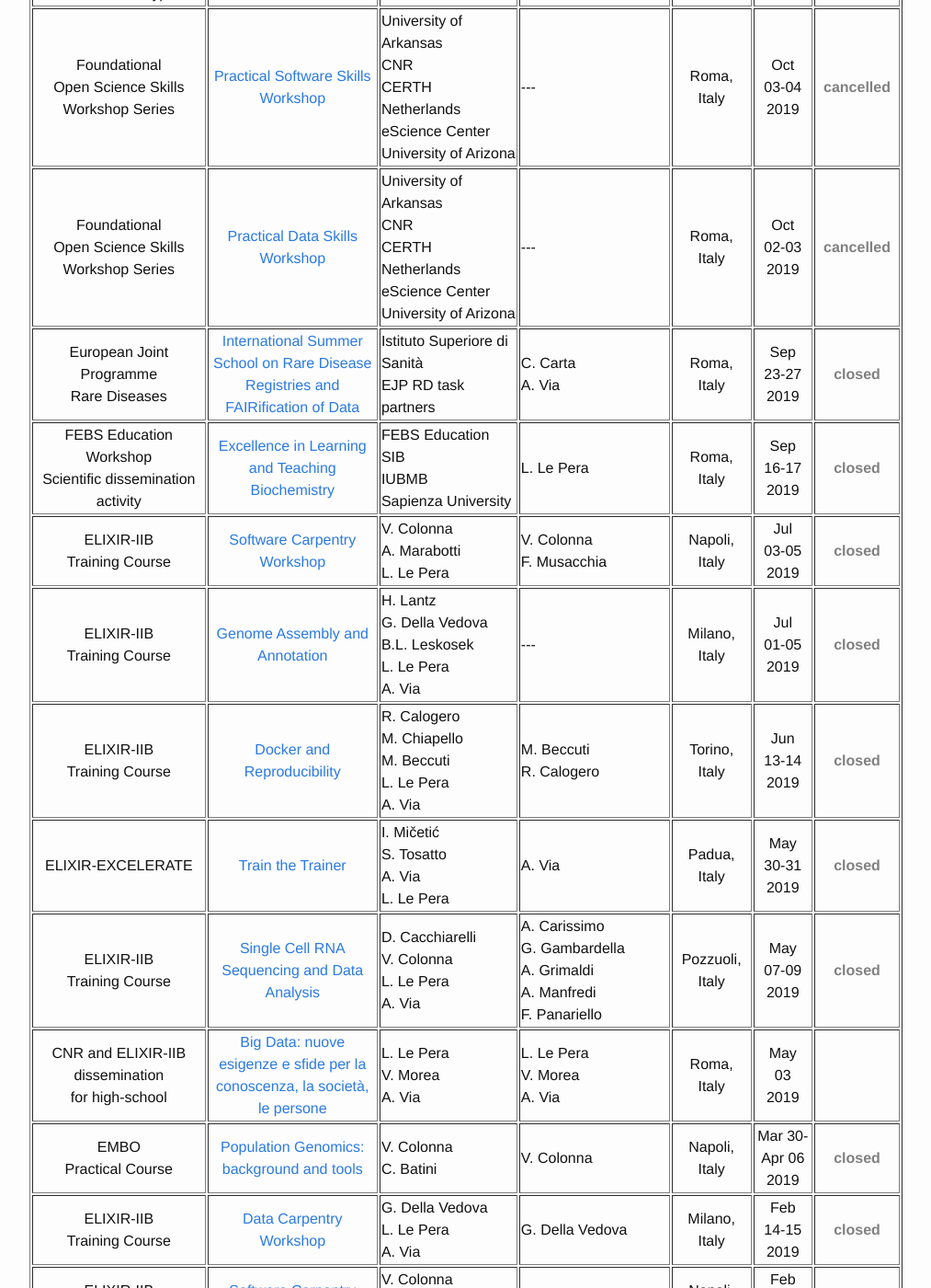
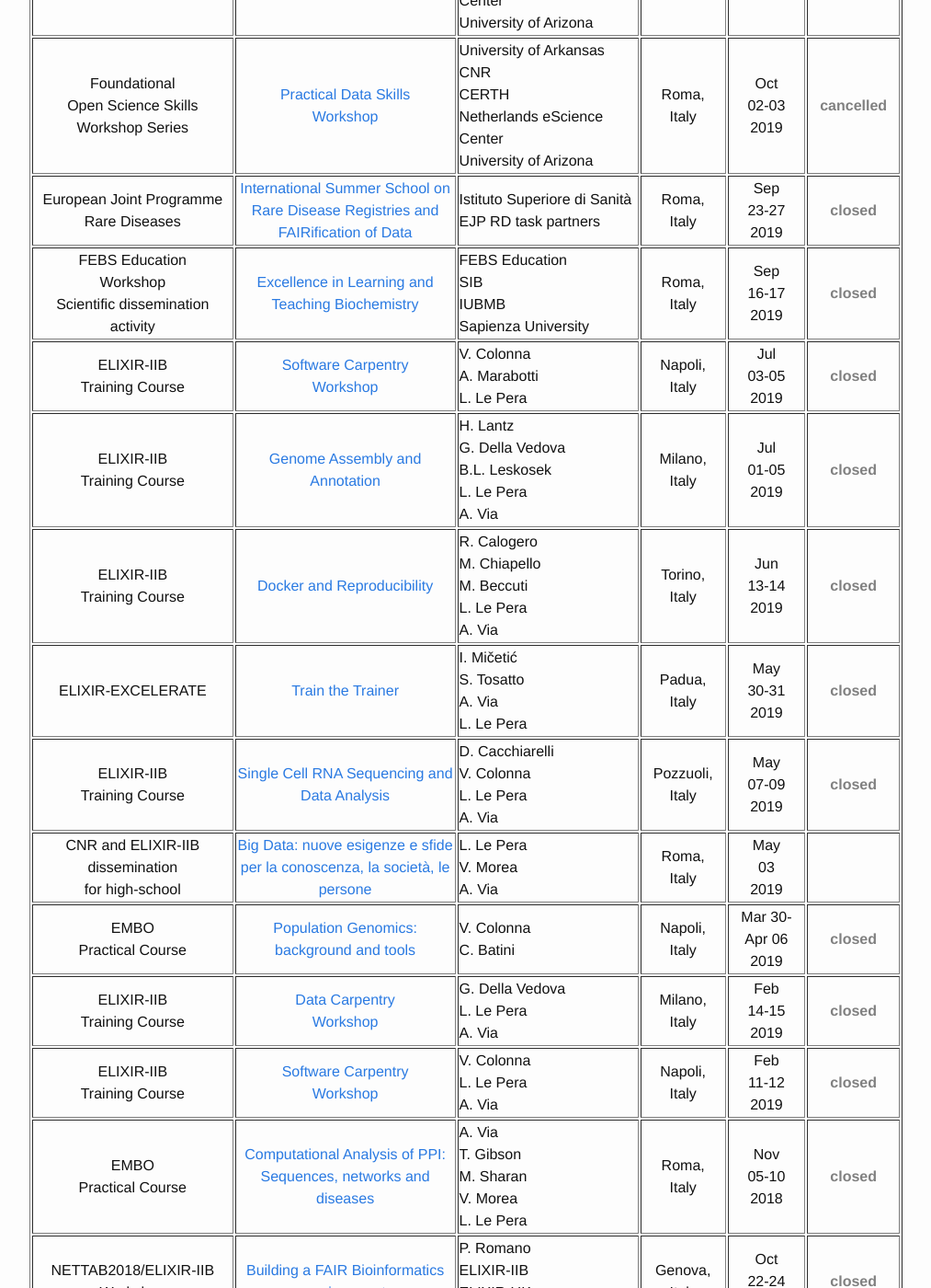
Before and after one commit to ELIXIR-IIB-training/website, a Jekyll site: the page built from _pages/01-all_events.md, in a window 1280 px wide and 1400 px high, scrolled down 873 px. Shown: the whole window at 92% size, without its empty margins (238-1251 px from the left). Built offline with Jekyll 4.4.1, drawn with Linux system fonts in a browser that asks for light colours; some of the changed text lies outside the part shown.

Commit message:
Update ELXIR Innovation Organisers and Delete Speakers column

```diff
--- a/_pages/01-all_events.md
+++ b/_pages/01-all_events.md
@@ -9,7 +9,7 @@ permalink: /all_events_2018_2019/
 	<td height="50" width="200" align="center"><b>Event</b></td>
    <td height="50" width="220" align="center"><b>Title</b></td>
    <td height="50" width="180" align="center"><b>Organisers</b></td>
-   #<td height="50" width="180" align="center"><b>Speakers/<br>Trainers/Helpers<br>(ELIXIR-IIB)</b></td>
+   <!-- <td height="50" width="150"></td> -->
    <td height="50" width="75" align="center"><b>Venue</b></td>
    <td height="50" width="75" align="center"><b>Date</b></td>
    <td height="50" width="90" align="center"><b>Application</b></td>
@@ -18,7 +18,7 @@ permalink: /all_events_2018_2019/
 <td height="50" align="center">ELIXIR Innovation and SME Forum</td>
    <td height="50" width="220" align="center"><a href="https://elixir-europe.org/events/sme-2019-milan">Data management<br>in the life sciences - a driver<br>for innovation</a></td>
    <td height="50" width="150">ELIXIR-IIB Industry Working Group<br>ELIXIR-EU Industry Officer</td>
-   #<td height="50" width="150"></td>
+   <!-- <td height="50" width="150"></td> -->
    <td height="50" align="center">Milano,<br>Italy</td>
    <td height="50" width="75" align="center">Nov<br>27-28<br>2019</td>
    <td height="50" align="center"><font color="green"><b>open</b></font></td>
@@ -27,7 +27,7 @@ permalink: /all_events_2018_2019/
 <td height="50" align="center">Biohackathon-Europe</td>
    <td height="50" width="220" align="center"><a href="https://www.biohackathon-europe.org/index.html">ELIXIR<br>Biohackathon 2019</a></td>
    <td height="50" width="150">ELIXIR<br>National Bioscience Database Center (NBDC)<br>Database Center for Life Science (DBCLS)</td>
-   #<td height="50" width="150"></td>
+   <!-- <td height="50" width="150"></td> -->
    <td height="50" align="center">Paris,<br>France</td>
    <td height="50" width="75" align="center">Nov<br>18-22<br>2019</td>
    <td height="50" align="center"><font color="red"><b>full</b></font></td>
@@ -36,7 +36,7 @@ permalink: /all_events_2018_2019/
 <td height="50" align="center">NETTAB/BBCC2019<br>Joint Meeting</td>
    <td height="50" width="220" align="center"><a href="http://www.igst.it/nettab/2019/">NETTAB/BBCC 2019<br>Meeting<br></a></td>
    <td height="50" width="150">A. Facchiano<br>P. Romano<br>A. Marabotti<br>R. Tagliaferri</td>
-   #<td height="50" width="150"></td>
+   <!-- <td height="50" width="150"></td> -->
    <td height="50" align="center">Salerno,<br>Italy</td>
    <td height="50" width="75" align="center">Nov<br>11-13<br>2019</td>
    <td height="50" align="center"><font color="green"><b>open</b></font></td>
@@ -45,7 +45,7 @@ permalink: /all_events_2018_2019/
 <td height="50" align="center">ELIXIR-IIB<br>Training Session<br>(as part of the<br>Ph.D. Program in Science, Technology and Biotechnology for Sustainability)</td>
    <td height="50" width="220" align="center"><a href="https://datacarpentry.org/python-ecology-lesson/">Data manipulation and visualisation in Python</a><br>(materials from<br>Data Carpentry for Ecologists, <a href="https://creativecommons.org/licenses/by/4.0/">Copyright © Software Carpentry</a>)</td>
    <td height="50" width="150">Tuscia University<br>G. Chillemi</td>
-   #<td height="50" width="150">G. Chillemi<br>A. Via</td>
+   <!-- <td height="50" width="150"></td> -->
    <td height="50" align="center">Viterbo,<br>Italy</td>
    <td height="50" width="75" align="center">Oct<br>09<br>2019</td>
    <td height="50" align="center"><font color="grey"><b>closed</b></font></td>
@@ -54,7 +54,7 @@ permalink: /all_events_2018_2019/
 <td height="50" align="center">Foundational <br>Open Science Skills <br>Workshop Series</td>
    <td height="50" width="220" align="center"><a href="http://bit.ly/foss-rome-19">Practical Software Skills<br>Workshop</a></td>
    <td height="50" width="150">University of Arkansas<br>CNR<br>CERTH<br>Netherlands eScience Center<br>University of Arizona</td>
-   #<td height="50" width="150"> --- </td>
+   <!-- <td height="50" width="150"></td> -->
    <td height="50" align="center">Roma,<br>Italy</td>
    <td height="50" width="75" align="center">Oct<br>03-04<br>2019</td>
    <td height="50" align="center"><font color="grey"><b> cancelled </b></font></td>
@@ -63,7 +63,7 @@ permalink: /all_events_2018_2019/
 <td height="50" align="center">Foundational <br>Open Science Skills <br>Workshop Series</td>
    <td height="50" width="220" align="center"><a href="http://bit.ly/foss-rome-19">Practical Data Skills<br>Workshop</a></td>
    <td height="50" width="150">University of Arkansas<br>CNR<br>CERTH<br>Netherlands eScience Center<br>University of Arizona</td>
-   #<td height="50" width="150"> --- </td>
+   <!-- <td height="50" width="150"></td> -->
    <td height="50" align="center">Roma,<br>Italy</td>
    <td height="50" width="75" align="center">Oct<br>02-03<br>2019</td>
    <td height="50" align="center"><font color="grey"><b> cancelled </b></font></td>
@@ -72,7 +72,7 @@ permalink: /all_events_2018_2019/
 <td height="50" align="center">European Joint Programme<br>Rare Diseases</td>
    <td height="50" width="220" align="center"><a href="http://www.ejprarediseases.org/index.php/international-summer-school-on-rare-disease-registries-and-fairification-of-data/">International Summer School on Rare Disease Registries and FAIRification of Data</a></td>
    <td height="50" width="150">Istituto Superiore di Sanità<br>EJP RD task partners</td>
-   #<td height="50" width="150">C. Carta<br>A. Via</td>
+   <!-- <td height="50" width="150"></td> -->
    <td height="50" align="center">Roma,<br>Italy</td>
    <td height="50" width="75" align="center">Sep<br>23-27<br>2019</td>
    <td height="50" align="center"><font color="grey"><b>closed</b></font></td>
@@ -81,7 +81,7 @@ permalink: /all_events_2018_2019/
 <td height="50" align="center">FEBS Education<br>Workshop<br>Scientific dissemination activity</td>
    <td height="50" width="220" align="center"><a href="https://sites.google.com/prod/uniroma1.it/eltbiochemistry2019/">Excellence in Learning and Teaching Biochemistry</a></td>
    <td height="50" width="150">FEBS Education<br>SIB<br>IUBMB<br>Sapienza University</td>
-   #<td height="50" width="150">L. Le Pera</td>
+   <!-- <td height="50" width="150"></td> -->
    <td height="50" align="center">Roma,<br>Italy</td>
    <td height="50" width="75" align="center">Sep<br>16-17<br>2019</td>
    <td height="50" align="center"><font color="grey"><b>closed</b></font></td>
@@ -90,7 +90,7 @@ permalink: /all_events_2018_2019/
 <td height="50" align="center">ELIXIR-IIB<br>Training Course</td>
    <td height="50" width="220" align="center"><a href="https://elixir-iib-training.github.io/website/2019/07/05/SWC-Napoli.html">Software Carpentry<br>Workshop</a></td>
    <td height="50" width="150">V. Colonna<br>A. Marabotti<br>L. Le Pera</td>
-   #<td height="50" width="150">V. Colonna<br>F. Musacchia</td>
+   <!-- <td height="50" width="150"></td> -->
    <td height="50" align="center">Napoli,<br>Italy</td>
    <td height="50" width="75" align="center">Jul<br>03-05<br>2019</td>
    <td height="50" align="center"><font color="grey"><b>closed</b></font></td>
@@ -99,7 +99,7 @@ permalink: /all_events_2018_2019/
 <td height="50" align="center">ELIXIR-IIB<br>Training Course</td>
    <td height="50" width="220" align="center"><a href="https://elixir-iib-training.github.io/website/2019/07/01/Genome-Assembly_Milano-Bicocca.html">Genome Assembly and Annotation</a></td>
    <td height="50" width="150">H. Lantz<br>G. Della Vedova<br>B.L. Leskosek<br>L. Le Pera<br>A. Via</td>
-   #<td height="50" width="150"> --- </td>
+   <!-- <td height="50" width="150"></td> -->
    <td height="50" align="center">Milano,<br>Italy</td>
    <td height="50" width="75" align="center">Jul<br>01-05<br>2019</td>
    <td height="50" align="center"><font color="grey"><b>closed</b></font></td>
@@ -108,7 +108,7 @@ permalink: /all_events_2018_2019/
 <td height="50" align="center">ELIXIR-IIB<br>Training Course</td>
    <td height="50" width="220" align="center"><a href="https://elixir-iib-training.github.io/website/2019/06/13/Docker-and-Reproducibility_Turin.html">Docker and Reproducibility</a></td>
    <td height="50" width="150">R. Calogero<br>M. Chiapello<br>M. Beccuti<br>L. Le Pera<br>A. Via</td>
-   #<td height="50" width="150">M. Beccuti<br>R. Calogero</td>
+   <!-- <td height="50" width="150"></td> -->
    <td height="50" align="center">Torino,<br>Italy</td>
    <td height="50" width="75" align="center">Jun<br>13-14<br>2019</td>
    <td height="50" align="center"><font color="grey"><b>closed</b></font></td>
@@ -117,7 +117,7 @@ permalink: /all_events_2018_2019/
 <td height="50" align="center">ELIXIR-EXCELERATE</td>
    <td height="50" width="220" align="center"><a href="https://elixir-iib-training.github.io/website/2019/05/30/train-the-trainer-padua.html">Train the Trainer</a></td>
    <td height="50">I. Mičetić<br>S. Tosatto<br>A. Via<br>L. Le Pera</td>
-   #<td height="50">A. Via</td>
+   <!-- <td height="50" width="150"></td> -->
    <td height="50" align="center">Padua,<br>Italy</td>
    <td height="50" width="75" align="center">May<br>30-31<br>2019</td>
    <td height="50" align="center"><font color="grey"><b>closed</b></font></td>
@@ -126,7 +126,7 @@ permalink: /all_events_2018_2019/
 <td height="50" align="center">ELIXIR-IIB<br>Training Course</td>
    <td height="50" width="220" align="center"><a href="https://elixir-iib-training.github.io/website/2019/05/07/SingleCell-Pozzuoli.html">Single Cell RNA Sequencing and Data Analysis</a></td>
    <td height="50" width="150">D. Cacchiarelli<br>V. Colonna<br>L. Le Pera<br>A. Via</td>
-   #<td height="50" width="150">A. Carissimo<br>G. Gambardella<br>A. Grimaldi<br>A. Manfredi<br>F. Panariello</td>
+   <!-- <td height="50" width="150"></td> -->
    <td height="50" align="center">Pozzuoli,<br>Italy</td>
    <td height="50" width="75" align="center">May<br>07-09<br>2019</td>
    <td height="50" align="center"><font color="grey"><b>closed</b></font></td>
@@ -135,7 +135,7 @@ permalink: /all_events_2018_2019/
 <td height="50" align="center">CNR and ELIXIR-IIB<br>dissemination<br>for high-school</td>
    <td height="50" width="220" align="center"><a href="http://liceodantealighieri.it/content/ciclo-di-conferenze-2-3-maggio-2019-dipartimento-di-matematica-e-fisica-0">Big Data: nuove esigenze e sfide per la conoscenza, la società, le persone</a></td>
    <td height="50" width="150">L. Le Pera <br>V. Morea<br>A. Via</td>
-   #<td height="50" width="150">L. Le Pera <br>V. Morea<br>A. Via</td>
+   <!-- <td height="50" width="150"></td> -->
    <td height="50" align="center">Roma,<br>Italy</td>
    <td height="50" width="75" align="center">May<br>03<br>2019</td>
    <td height="50"></td>
@@ -144,7 +144,7 @@ permalink: /all_events_2018_2019/
 <td height="50" align="center">EMBO<br>Practical Course</td>
    <td height="50" width="220" align="center"><a href="http://meetings.embo.org/event/19-population-genomics">Population Genomics: background and tools</a></td>
    <td height="50" width="150">V. Colonna<br>C. Batini</td>
-   #<td height="50" width="150">V. Colonna</td>
+   <!-- <td height="50" width="150"></td> -->
    <td height="50" align="center">Napoli,<br>Italy</td>
    <td height="50" width="75" align="center">Mar 30-<br>Apr 06<br>2019</td>
    <td height="50" align="center"><font color="grey"><b>closed</b></font></td>
@@ -153,7 +153,7 @@ permalink: /all_events_2018_2019/
 <td height="50" align="center">ELIXIR-IIB<br>Training Course</td>
    <td height="50" width="220" align="center"><a href="https://elixir-iib-training.github.io/website/2019/02/14/DC-Milano-Bicocca.html">Data Carpentry<br>Workshop</a></td>
    <td height="50" width="150">G. Della Vedova<br>L. Le Pera<br>A. Via</td>
-   #<td height="50" width="150">G. Della Vedova</td>
+   <!-- <td height="50" width="150"></td> -->
    <td height="50" align="center">Milano,<br>Italy</td>
    <td height="50" width="75" align="center">Feb<br>14-15<br>2019</td>
    <td height="50" align="center"><font color="grey"><b>closed</b></font></td>
@@ -162,7 +162,7 @@ permalink: /all_events_2018_2019/
 <td height="50" align="center">ELIXIR-IIB<br>Training Course</td>
    <td height="50" width="220" align="center"><a href="https://elixir-iib-training.github.io/website/2019/02/11/SWC-Naples.html">Software Carpentry<br>Workshop</a></td>
    <td height="50" width="150">V. Colonna<br>L. Le Pera<br>A. Via</td>
-   #<td height="50" width="150">M. Chiapello</td>
+   <!-- <td height="50" width="150"></td> -->
    <td height="50" align="center">Napoli,<br>Italy</td>
    <td height="50" width="75" align="center">Feb<br>11-12<br>2019</td>
    <td height="50" align="center"><font color="grey"><b>closed</b></font></td>
@@ -171,7 +171,7 @@ permalink: /all_events_2018_2019/
 	<td height="50" align="center">EMBO<br>Practical Course</td>
    <td height="50" width="220" align="center"><a href="http://meetings.embo.org/event/18-protein-protein">Computational Analysis of PPI: Sequences, networks and diseases</a></td>
    <td height="50">A. Via<br>T. Gibson<br>M. Sharan<br>V. Morea<br>L. Le Pera</td>
-   #<td height="50">A. Via</td>
+   <!-- <td height="50" width="150"></td> -->
    <td height="50" align="center">Roma,<br>Italy</td>
    <td height="50" width="75" align="center">Nov<br>05-10<br>2018</td>
    <td height="50" align="center"><font color="grey"><b>closed</b></font></td>
@@ -180,7 +180,7 @@ permalink: /all_events_2018_2019/
 	<td height="50" align="center">NETTAB2018/ELIXIR-IIB<br>Workshop</td>
    <td height="50" width="220" align="center"><a href="http://www.igst.it/nettab/2018/">Building a FAIR Bioinformatics environment</a></td>
    <td height="50">P. Romano<br>ELIXIR-IIB<br>ELIXIR-UK<br>BITS</td>
-   #<td height="50">A. Via</td>
+  <!-- <td height="50" width="150"></td> -->
    <td height="50" align="center">Genova,<br>Italy</td>
    <td height="50" width="75" align="center">Oct<br>22-24<br>2018</td>
    <td height="50" align="center"><font color="grey"><b>closed</b></font></td>
@@ -189,7 +189,7 @@ permalink: /all_events_2018_2019/
 <td height="50" align="center">ELIXIR-EXCELERATE</td>
    <td height="50" width="220" align="center"><a href="https://elixir-iib-training.github.io/website/2018/10/09/train-the-trainer-stockholm.html">Train the Trainer</a></td>
    <td height="50">A. Via<br>J. Lindvall<br>L. Le Pera</td>
-   #<td height="50">A. Via</td>
+   <!-- <td height="50" width="150"></td> -->
    <td height="50" align="center">Stockholm,<br>Sweden</td>
    <td height="50" width="75" align="center">Oct<br>9-11<br>2018</td>
    <td height="50" align="center"><font color="grey"><b>closed</b></font></td>
@@ -198,7 +198,7 @@ permalink: /all_events_2018_2019/
 	<td height="50" align="center">ELIXIR<br>Scientific dissemination activity</td>
    <td height="50" width="220" align="center"><a href="http://www.laricercaviendinotte.it/">Notte Europea dei Ricercatori</a><br><a href="https://www.facebook.com/events/240703663214038/">(Facebook page link)</a></td>
    <td height="50" width="150">ERN-Apulia<br>University of Salento<br>F. De Leo<br>A. Marabotti</td>
-   #<td height="50" width="150">A. Marabotti</td>
+   <!-- <td height="50" width="150"></td> -->
    <td height="50" align="center">Bari,<br>Italy</td>
    <td height="50" width="75" align="center">Sep<br>28<br>2018</td>
    <td height="50"></td>
@@ -207,7 +207,7 @@ permalink: /all_events_2018_2019/
 <td height="50" align="center">ELIXIR-EXCELERATE</td>
    <td height="50" width="220" align="center"><a href="https://elixir-iib-training.github.io/website/2018/09/27/train-the-trainer-rome.html">Train the Trainer</a></td>
    <td height="50" width="150">A. Via<br>L. Le Pera</td>
-   #<td height="50" width="150">A. Via</td>
+   <!-- <td height="50" width="150"></td> -->
    <td height="50" align="center">Roma,<br>Italy</td>
    <td height="50" width="75" align="center">Sep<br>27-28<br>2018</td>
    <td height="50" align="center"><font color="grey"><b>closed</b></font></td>
@@ -216,7 +216,7 @@ permalink: /all_events_2018_2019/
 <td height="50" align="center">ELIXIR-IIB<br>Training Course</td>
    <td height="50" width="220" align="center"><a href="https://elixir-iib-training.github.io/website/2018/09/26/Docker_Milano_Bicocca.html">Docker Advanced Course</a></td>
    <td height="50" width="150">G. Della Vedova<br>R. Bonnal<br>L. Le Pera<br>A. Via<br></td>
-   #<td height="50" width="150">G. Della Vedova</td>
+  <!-- <td height="50" width="150"></td> -->
    <td height="50" align="center">Milano,<br>Italy</td>
    <td height="50" width="75" align="center">Sep<br>26-27<br>2018</td>
    <td height="50" align="center"><font color="grey"><b>closed</b></font></td>
@@ -226,7 +226,7 @@ permalink: /all_events_2018_2019/
 <td height="50" align="center">Bring Your Own Data Workshop</td>
    <td height="50" width="220" align="center"><a href="http://old.iss.it/cnmr/?lang=1&id=2795&tipo=3">Summer School on Rare Disease and Orphan Drug Registries including BYOD</a></td>
    <td height="50" width="150">D. Taruscio<br>M. Roos<br>C. Carta<br></td>
-   #<td height="50" width="150">L. Licata<br>A. Via</td>
+   <!-- <td height="50" width="150"></td> -->
    <td height="50" align="center">Roma,<br>Italy</td>
    <td height="50" width="75" align="center">Sep<br>10-14<br>2018</td>
    <td height="50" align="center"><font color="grey"><b>closed</b></font></td>
@@ -235,7 +235,7 @@ permalink: /all_events_2018_2019/
    <td height="50" align="center">BITS2018/ELIXIR-IIB Workshop</td>
    <td height="50" width="220" align="center"><a href="https://elixir-iib-training.github.io/website/2018/06/25/BITS_Docker_Torino.html">Docker and Reproducibility</a></td>
     <td height="50" width="150">R. Bonnal<br>R.A. Calogero<br>M. Beccuti<br>L. Le Pera<br>A. Via</td>
-    #<td height="50" width="150">M. Beccuti<br>R.A. Calogero</td>
+    <!-- <td height="50" width="150"></td> -->
    <td height="50" align="center">Torino,<br>Italy</td>
    <td height="50" width="75" align="center">Jun<br>25-26<br>2018</td>
    <td height="50" align="center"><font color="grey"><b>closed</b></font></td>
@@ -244,7 +244,7 @@ permalink: /all_events_2018_2019/
 <td height="50" align="center">ELIXIR-IIB<br>Training Course</td>
    <td height="50" width="220" align="center"><a href="https://elixir-iib-training.github.io/website/2018/04/21/PopGen-Napoli.html">Population Genomics: background and tools</a></td>
    <td height="50" width="150">V. Colonna<br>C. Batini<br>A. Via<br>L. Le Pera</td>
-   #<td height="50" width="150"> ---</td>
+   <!-- <td height="50" width="150"></td> -->
    <td height="50" align="center">Napoli,<br>Italy</td>
    <td height="50" width="75" align="center">Apr<br>21-27<br>2018</td>
    <td height="50" align="center"><font color="grey"><b>closed</b></font></td>
@@ -253,7 +253,7 @@ permalink: /all_events_2018_2019/
 	<td height="50" align="center">ELIXIR-EXCELERATE</td>
    <td height="50" width="220" align="center"><a href="https://elixir-iib-training.github.io/website/2018/03/26/train-the-trainer-paris.html">Train the Trainer</a></td>
    <td height="50" width="150">ELIXIR-FR<br>ELIXIR-IIB<br>SIB</td>
-   #<td height="50" width="150">A. Via</td>
+   <!-- <td height="50" width="150"></td> -->
    <td height="50" align="center">Paris,<br>France</td>
    <td height="50" width="75" align="center">Mar<br>26-27<br>2018</td>
    <td height="50" align="center"><font color="grey"><b>closed</b></font></td>
@@ -263,7 +263,7 @@ permalink: /all_events_2018_2019/
    <td height="50" width="220" align="center"><a href="https://elixir-iib-training.github.io/website/docs/Workshop-CNR-Righi_Roma2018.html">Dai Big Data alla Data Science: sfide e professioni nascenti nell’era dei grandi dati</a>
 </td>
    <td height="50" width="150">A. Calderone<br>C. Fantaccione<br>L. Le Pera<br>L. Licata<br>V. Morea<br>A. Via</td>
-   #<td height="50" width="150">A. Calderone<br>L. Le Pera<br>L. Licata<br>A. Marabotti<br>V. Morea<br>A. Via</td>
+   <!-- <td height="50" width="150"></td> -->
    <td height="50" align="center">Roma,<br>Italy</td>
    <td height="50" width="75" align="center">Mar<br>19<br>2018</td>
    <td height="50"></td>
@@ -272,7 +272,7 @@ permalink: /all_events_2018_2019/
 	<td height="50" align="center">CNR and ELIXIR-IIB</td>
    <td height="50" width="220" align="center">Train the Trainer@high-school</td>
    <td height="50" width="150">A. Via<br>L. Licata</td>
-   #<td height="50" width="150">A. Via</td>
+   <!-- <td height="50" width="150"></td> -->
    <td height="50" align="center">Roma,<br>Italy</td>
    <td height="50" width="75" align="center">Mar - May<br>2018</td>
    <td height="50"></td>
@@ -281,7 +281,7 @@ permalink: /all_events_2018_2019/
 <td height="50" align="center">ELIXIR-IIB<br>Training Course</td>
    <td height="50" width="220" align="center"><a href="https://elixir-iib-training.github.io/2018-02-22-milan/">Software Carpentry<br>Workshop</a></td>
    <td height="50" width="150">G. Della Vedova<br>L. Le Pera<br>A. Via</td>
-   #<td height="50" width="150">G. Profiti<br>A. Via</td>
+   <!-- <td height="50" width="150"></td> -->
    <td height="50" align="center">Milano,<br>Italy</td>
    <td height="50" width="75" align="center">Feb<br>22-23<br>2018</td>
    <td height="50" align="center"><font color="grey"><b>closed</b></font></td>
@@ -290,7 +290,7 @@ permalink: /all_events_2018_2019/
 	<td height="50" align="center">ELIXIR-EXCELERATE</td>
    <td height="50" width="220" align="center"><a href="https://elixir-iib-training.github.io/website/2018/01/30/train-the-trainer-lausanne.html">Train the Trainer</a></td>
    <td height="50" width="150">P. Palagi<br>A. Via</td>
-   #<td height="50" width="150">A. Via</td>
+   <!-- <td height="50" width="150"></td> -->
    <td height="50" align="center">Lausanne,<br>Switzerland</td>
    <td height="50" width="75" align="center">Jan<br>30-31<br>2018</td>
    <td height="50" align="center"><font color="grey"><b>closed</b></font></td>
@@ -299,7 +299,7 @@ permalink: /all_events_2018_2019/
 	<td height="50" align="center">ELIXIR-IIB<br>Training Course</td>
    <td height="50" width="220" align="center"><a href="https://elixir-iib-training.github.io/website/2018/01/16/Linux-Shell-Roma.html">Linux shell scripting for high-throughput biological data processing on supercomputers</a></td>
    <td height="50" width="150">L. Le Pera<br>A. Via<br>T. Castrignanò</td>
-   #<td height="50" width="150">L. Le Pera<br>A. Via</td>
+   <!-- <td height="50" width="150"></td> -->
    <td height="50" align="center">Roma,<br>Italy</td>
    <td height="50" width="75" align="center">Jan<br>16-17<br>2018</td>
    <td height="50" align="center"><font color="grey"><b>closed</b></font></td>
```
